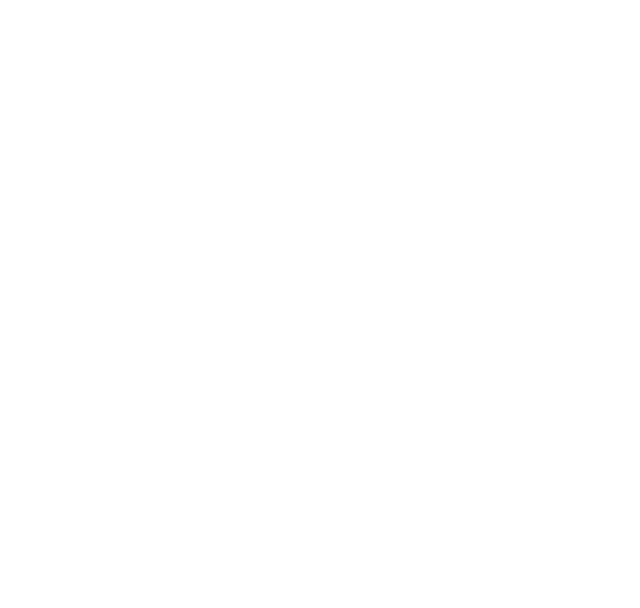
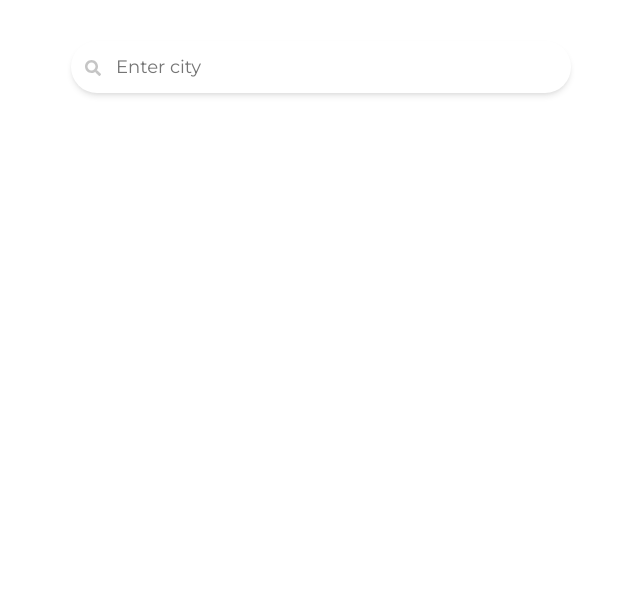
Before and after one commit to ItsLeon15/weather-app-net, a React (Create React App) app: page / in a window 1280 px wide. Shown: the part 192-800 px from the top of the page, without its empty margins (319-959 px from the left). Built offline with nearby package versions, Linux system fonts and the light colour scheme.

Commit message:
Update App.js

```diff
--- a/src/components/App.js
+++ b/src/components/App.js
@@ -182,7 +182,7 @@
 
         return (
             <>
-                <div style={{ backgroundImage: this.state.backgroundImage, "backgroundRepeat":"no-repeat","backgroundPosition":"center","backgroundSize":"cover","width":"100%","height":"100vh"}}/>
+                <div style={{ backgroundImage: this.state.backgroundImage, "backgroundRepeat":"no-repeat","backgroundPosition":"center center","backgroundSize":"cover","width":"100%","height":"100vh","position":"absolute","zIndex":"0"}}/>
                 <AppTitle showLabel={(weatherInfo || error) && true}></AppTitle>
                 <WeatherWrapper>
                     <AppTitle secondary showResult={(weatherInfo || error) && true}>Weather<br /></AppTitle>
```
